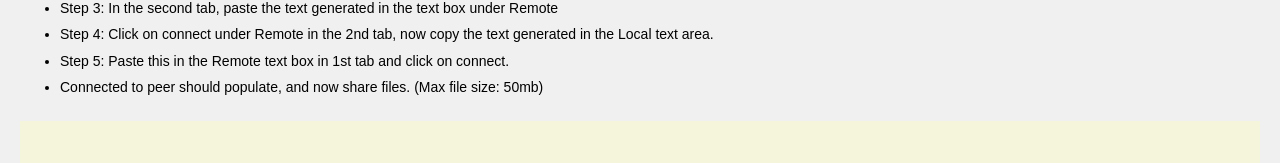
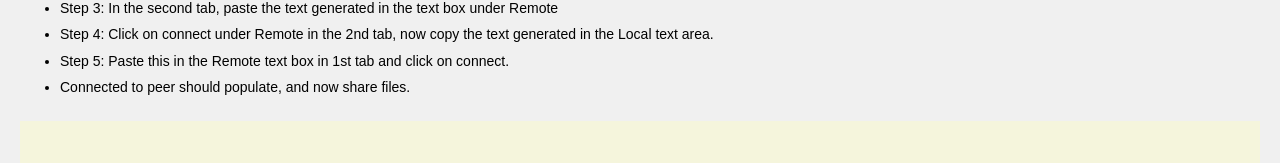
Before and after one commit to createunique/SIMPLE_FILE_SHARING_WAN, a website: page public/index.html in a window 1280 px wide. Shown: the part 195-358 px from the top of the page. Drawn offline with Linux system fonts and the light colour scheme.

Commit message:
Update index.html update line

```diff
--- a/public/index.html
+++ b/public/index.html
@@ -46,8 +46,7 @@
         connect.
       </li>
       <li>
-        Connected to peer should populate, and now share files. (Max file size:
-        50mb)
+        Connected to peer should populate, and now share files.
       </li>
     </ul>
 
```
